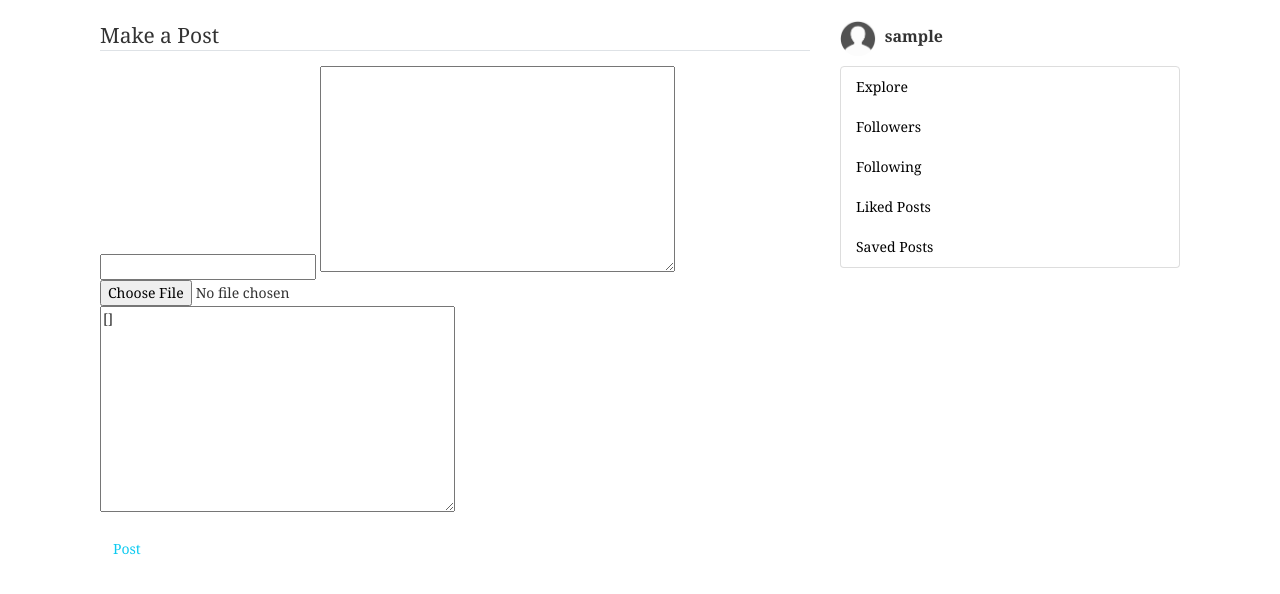
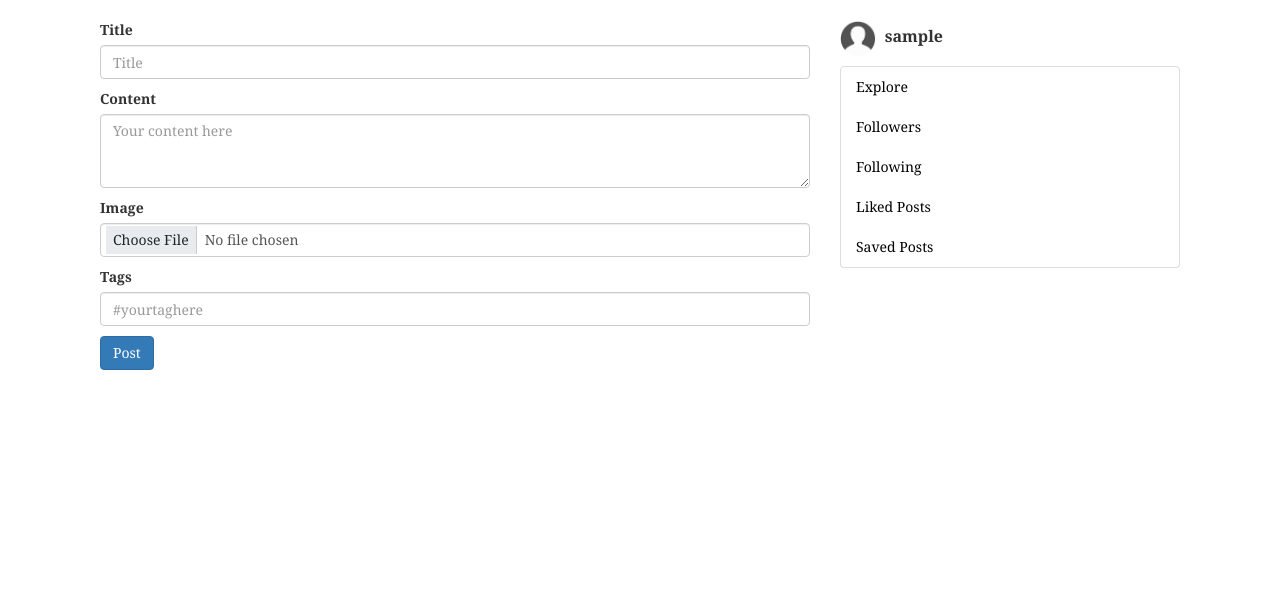
Before and after one commit to insmnia/instamiligram, a Django app: page /post/new/ in a window 1280 px wide. Shown: the part 62-656 px from the top of the page. Run offline with Django 3.2, Linux system fonts and the light colour scheme; the visitor is signed in with stand-in values (Sample User, id 1); some libraries are stand-ins or nearby versions.

Commit message:
Post form completed

```diff
--- a/main/instagram/forms.py
+++ b/main/instagram/forms.py
@@ -5,11 +5,45 @@
 class CreatePostForm(forms.ModelForm):
     class Meta:
         model = Post
-        fields = ['title','content','image','tags']
+        fields = ['title', 'content', 'image', 'tags']
+
+    title = forms.CharField(widget=forms.TextInput(
+        attrs={
+            'class': 'form-control',
+            'id': 'title',
+            'placeholder': 'Title'
+        }
+    ))
+
+    content = forms.CharField(widget=forms.Textarea(
+        attrs={
+            'class': 'form-control',
+            'id': 'content',
+            'rows': 3,
+            'placeholder': 'Your content here'
+        }
+    ))
+    image = forms.FileField(widget=forms.FileInput(
+        attrs={
+            'class': 'form-control',
+            'type': 'file',
+            'id': 'image'
+        }
+    ))
+    tags = forms.CharField(widget=forms.TextInput(
+        attrs={
+            'class': 'form-control',
+            'id': 'tags',
+            'placeholder': '#yourtaghere'
+        }
+    ), required=False)
 
     def clean_tags(self):
-        tags = self.cleaned_data['tags']
-        return tags[0].split()
+        if self.cleaned_data['tags']:
+            tags = self.cleaned_data['tags']
+            return tags[0].split()
+        return []
+
 
 class CommentForm(forms.ModelForm):
     class Meta:
--- a/main/instagram/templates/instagram/layout.html
+++ b/main/instagram/templates/instagram/layout.html
@@ -22,7 +22,7 @@
 <body>
   <style>
     body {
-      font-family:Georgia, 'Times New Roman', Times, serif
+      font-family: Georgia, 'Times New Roman', Times, serif
     }
   </style>
   <!-- Навигация -->
@@ -40,12 +40,16 @@
             <li class="nav-item">
               <div class="dropdown">
                 <img src="{{ request.user.profile.image.url }}" alt="..."
-                  style="width: 36px;height: 36px;border-radius: 50%;margin-right: 5px;" type="button" id="dropdownMenuButton1" data-bs-toggle="dropdown" aria-expanded="false">
+                  style="width: 36px;height: 36px;border-radius: 50%;margin-right: 5px;" type="button"
+                  id="dropdownMenuButton1" data-bs-toggle="dropdown" aria-expanded="false">
                 <ul class="dropdown-menu" aria-labelledby="dropdownMenuButton1">
-                  <li><a class="nav-item nav-link" href="{% url 'user:profile' request.user.username %}">Profile</a></li>
+                  <li><a class="nav-item nav-link" href="{% url 'user:profile' request.user.username %}">Profile</a>
+                  </li>
                   <li><a class="nav-item nav-link" href="{% url 'instagram:post-create' %}">New Post</a></li>
                   <li><a class="nav-item nav-link" href="{% url 'user:settings' %}">Settings</a></li>
-                  <li><hr class="dropdown-divider"></li>
+                  <li>
+                    <hr class="dropdown-divider">
+                  </li>
                   <li><a class="nav-item nav-link" href="{% url 'logout' %}">Sign Out</a></li>
                 </ul>
               </div>
@@ -110,6 +114,8 @@
     </div>
     {% endif %}
   </main>
+  {% block errors %}
+  {% endblock errors %}
   <!-- Optional JavaScript -->
   <!-- jQuery first, then Popper.js, then Bootstrap JS -->
   <!-- <script src="https://cdnjs.cloudflare.com/ajax/libs/popper.js/1.12.9/umd/popper.min.js"
@@ -160,7 +166,6 @@
         success: (json) => {
           search = document.querySelector('#drp')
           $(search).empty();
-          // TODO разобраться с поиском
           id = 0
           json['users'].forEach(element => {
             arr = ['<li role="presentation"><a role="menuitem" class="btn" onclick="redirect(this)" tabindex="-1" id="',
--- a/main/instagram/templates/instagram/post_form.html
+++ b/main/instagram/templates/instagram/post_form.html
@@ -1,21 +1,25 @@
 {% extends "instagram/layout.html" %}
-{% load crispy_forms_tags %}
 {% block content %}
 <div class="content-section">
     <form action="" method="POST" enctype="multipart/form-data">
         {%csrf_token%}
-        <fieldset class="form-group">
-            <legend class="border-bottom mb-4">
-                Make a Post
-            </legend>
+        <div class="mb-3">
+            <label for="title" class="form-label">Title</label>
             {{ form.title }}
-            {{ form.content }}
-            {{ form.image }}
-            {{ form.tags }}
-        </fieldset>
-        <div class="form-group">
-            <button class="btn btn-outline-info" type="submit">Post</button>
         </div>
+        <div class="mb-3">
+            <label for="content" class="form-label">Content</label>
+            {{form.content}}
+        </div>
+        <div class="mb-3">
+            <label for="image" class="form-label">Image</label>
+            {{form.image}}
+        </div>
+        <div class="mb-3">
+            <label for="tags" class="form-label">Tags</label>
+            {{form.tags}}
+        </div>
+        <button type="submit" class="btn btn-primary">Post</button>
     </form>
 </div>
 {% endblock content %}
--- a/main/instagram/views.py
+++ b/main/instagram/views.py
@@ -40,26 +40,27 @@
 
 
 class PostCreateView(LoginRequiredMixin, View):
-    def get(self,request,*args,**kwargs):
+    def get(self, request, *args, **kwargs):
         form = CreatePostForm()
         return render(
             request,
             'instagram/post_form.html',
             {
-                'form':form
+                'form': form
             }
         )
 
-    def post(self,request,*args,**kwargs):
-        form = CreatePostForm(request.POST)
+    def post(self, request, *args, **kwargs):
+        form = CreatePostForm(request.POST, request.FILES)
         if form.is_valid():
             post = form.save(commit=False)
             post.author = request.user
             post.save()
-            messages.success(request,'New Post!')
+            messages.success(request, 'New Post!')
             return HttpResponseRedirect(
                 reverse('instagram:post-detail', kwargs={"pk": post.pk})
             )
+        print("Error")
         return self.get(request)
 
 
@@ -79,6 +80,7 @@
 class PostDetailView(View):
     def get(self, request, pk, *args, **kwargs):
         post = Post.objects.filter(id=pk).first()
+        print(post)
         comments = post.comments.all()
         return render(
             request,
@@ -167,7 +169,7 @@
             like.save()
         result = comment.total_likes
         comment.save()
-        return JsonResponse({'result':result,'liked':liked})
+        return JsonResponse({'result': result, 'liked': liked})
 
 
 class GlobalPostView(LoginRequiredMixin, View):
@@ -219,21 +221,23 @@
         data = [user.username for user in users]
         return JsonResponse({'users': data})
 
-class UserLikedPostsView(LoginRequiredMixin,View):
-    def get(self,request,*args,**kwargs):
+
+class UserLikedPostsView(LoginRequiredMixin, View):
+    def get(self, request, *args, **kwargs):
         post_object_type = ContentType.objects.get_for_model(Post)
         posts = []
         for post in Post.objects.all():
-            if Like.objects.filter(content_type=post_object_type,object_id=post.id,user=request.user).exists():
+            if Like.objects.filter(content_type=post_object_type, object_id=post.id, user=request.user).exists():
                 posts.append(post)
         return render(
             request,
             "instagram/home.html",
-            {'posts':posts}
+            {'posts': posts}
         )
 
-class TagPostsView(LoginRequiredMixin,View):
-    def get(self,request,tag):
+
+class TagPostsView(LoginRequiredMixin, View):
+    def get(self, request, tag):
         posts = Post.objects.filter(tags__contains=[tag])
         return render(
             request,
--- a/main/users/forms.py
+++ b/main/users/forms.py
@@ -27,18 +27,18 @@
         'placeholder': 'Password'
     }), required=True)
 
-    def clean(self):
+    def clean_username(self):
         username = self.cleaned_data['username']
 
         if User.objects.filter(username=username).exists():
-            raise forms.ValidationError(
+            raise ValidationError(
                 f'User with username "{username}" already exists')
         return self.cleaned_data
 
     def clean_email(self):
         email = self.cleaned_data['email']
         if User.objects.filter(email=email).exists():
-            raise forms.ValidationError(
+            raise ValidationError(
                 f'User with email {email} already exists.'
             )
         return email
--- a/main/users/templates/users/register.html
+++ b/main/users/templates/users/register.html
@@ -116,7 +116,6 @@
                                     <!-- Sign In Form -->
                                     <form action="" method="POST">
                                         {%csrf_token%}
-                                        {{ form.errors.items }}
                                         <div class="form-floating mb-3">
                                             <small class="text-muted">Username</small>
                                             {{form.username}}
@@ -153,6 +152,7 @@
         </div>
     </div>
 </main>
+<!-- TODO ошибки формы -->
 <!-- Optional JavaScript -->
 <!-- jQuery first, then Popper.js, then Bootstrap JS -->
 <!-- <script src="https://cdnjs.cloudflare.com/ajax/libs/popper.js/1.12.9/umd/popper.min.js"
--- a/main/users/templates/users/settings.html
+++ b/main/users/templates/users/settings.html
@@ -1,7 +1,6 @@
 {% extends 'instagram/layout.html' %}
 {% load crispy_forms_tags %}
 {% block content %}
-{%csrf_token%}
 <form action="" method="POST" enctype="multipart/form-data">
     {%csrf_token%}
 
```
Also changed, not shown: main/main/settings.py (+6 -6 lines), main/users/views.py (+15 -10 lines), main/media/post_pics/1016619_hmpAstR.jpg (added), main/media/post_pics/1016619_wfazTeP.jpg (added), main/media/post_pics/1016619_zCyj9fm.jpg (added), main/media/profile_pics/1016619_4U5Ua9F.jpg (added).
